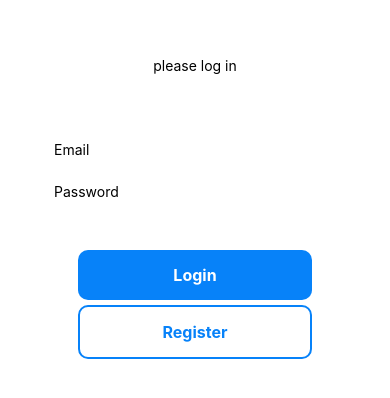
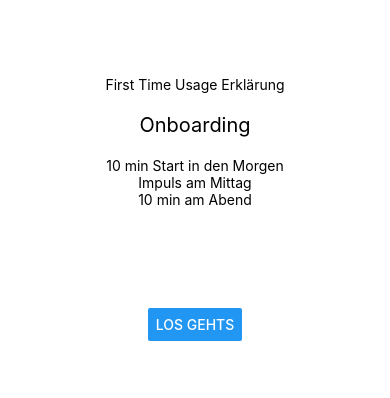
Before and after one commit to Jochen3000/erfolgsbaer, a React Native app: screen / in a window 390 px wide. Shown: the part 214-612 px from the top of the page. Built offline with nearby package versions, Linux system fonts and the light colour scheme; no server answers.

Commit message:
onboarding flow working

```diff
--- a/App.js
+++ b/App.js
@@ -8,41 +8,53 @@ import * as SplashScreen from 'expo-splash-screen';
 import colors from './config/colors';
 import AppNavigator from './navigation/AppNavigator';
 import AuthNavigator from './navigation/AuthNavigator';
+import OnboardingNavigator from './navigation/OnboardingNavigator';
 
 SplashScreen.preventAutoHideAsync();
 
 function App() {
-  const [isReady, setIsReady] = useState(false);
+  const [onBoarding, setOnBoarding] = useState(true);
   const [user, setUser] = useState(null);
 
+  useEffect(() => {
+    const startUp = async () => {
+      // get stored onboarding status
+      const restoreOnboarding = async () => {
+        const storedOnboardingStatus = await AsyncStorage.getItem('onboarding');
+        if (storedOnboardingStatus) {
+          // setOnBoarding(JSON.parse(storedOnboardingStatus));
+        } else {
+          console.log('kein onboarding gespeichert')
+          return;
+        }
+      };
+      await restoreOnboarding();
+
       // get stored user
-  useEffect(() => {
       const restoreUser = async () => {
         const storedString = await AsyncStorage.getItem('auth.currentUser');
         if (storedString) {
           const storedUser = JSON.parse(storedString).email;
-        console.log('mein user', storedUser);
           setUser(storedUser);
-        setIsReady(true);
         } else {
-        setIsReady(true);
+          return;
         }
       };
-    restoreUser();
+      await restoreUser();
+
+      // hide splash screen when startUp is finished
+      return SplashScreen.hideAsync();
+    }
+    startUp();
   }, []);
-
-  // hide splash screen when user is set
-  useEffect(() => {
-    if (isReady) {
-      SplashScreen.hideAsync();
-    }
-  }, [isReady]);
 
   return (
     <authContext.Provider value={{ user, setUser }}>
       {user
         ? <AppNavigator />
-        : <AuthNavigator />}
+        : onBoarding
+          ? <OnboardingNavigator setOnBoarding={setOnBoarding} /> :
+          <AuthNavigator />}
     </authContext.Provider>
   );
 }
--- /dev/null
+++ b/navigation/OnboardingNavigator.js
@@ -0,0 +1,11 @@
+import React from "react";
+import Onboarding from "../screens/Onboarding";
+
+const OnboardingNavigator = ({ setOnBoarding }) => {
+    return (
+        <Onboarding setOnBoarding={setOnBoarding} />
+    );
+}
+
+
+export default OnboardingNavigator;
--- a/screens/Onboarding.js
+++ b/screens/Onboarding.js
@@ -0,0 +1,43 @@
+import React from 'react';
+import { View, Text, StyleSheet, Button } from 'react-native';
+import AsyncStorage from '@react-native-async-storage/async-storage';
+
+function onboarding({ setOnBoarding }) {
+
+    return (
+        <View style={styles.container}>
+            <View style={styles.textcontainer}>
+                <Text>First Time Usage Erklärung</Text>
+                <Text style={styles.headline}>Onboarding</Text>
+                <Text>10 min Start in den Morgen</Text>
+                <Text>Impuls am Mittag</Text>
+                <Text>10 min am Abend</Text>
+
+            </View>
+            <Button
+                title="Los gehts"
+                onPress={() => {
+                    setOnBoarding(false);
+                    AsyncStorage.setItem('onboarding', JSON.stringify(false));
+                }} />
+        </View>
+    );
+}
+
+const styles = StyleSheet.create({
+    container: {
+        flex: 1,
+        justifyContent: 'center',
+        alignItems: 'center',
+    },
+    headline: {
+        fontSize: 20,
+        paddingVertical: 20,
+    },
+    textcontainer: {
+        alignItems: 'center',
+        paddingBottom: 100,
+    },
+})
+
+export default onboarding;
```
Lines whose indentation alone changed are shown as unchanged.
